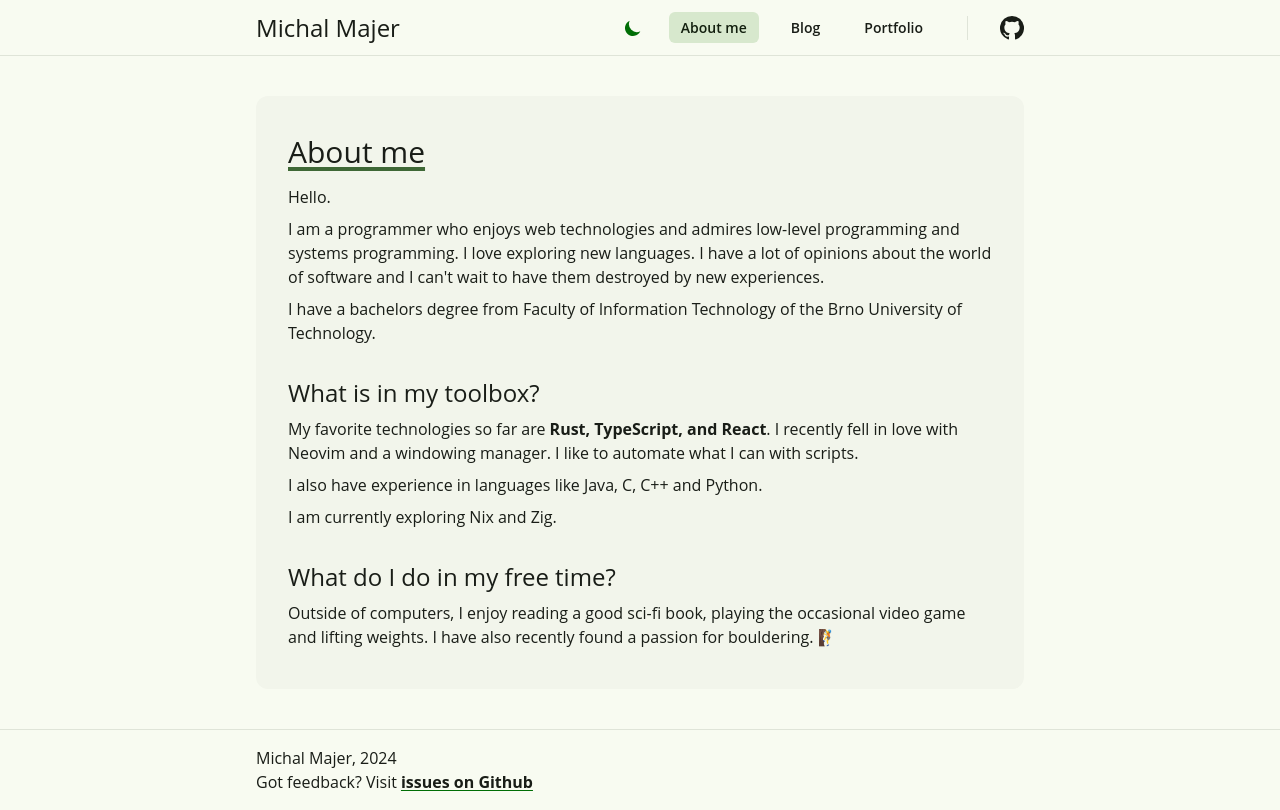
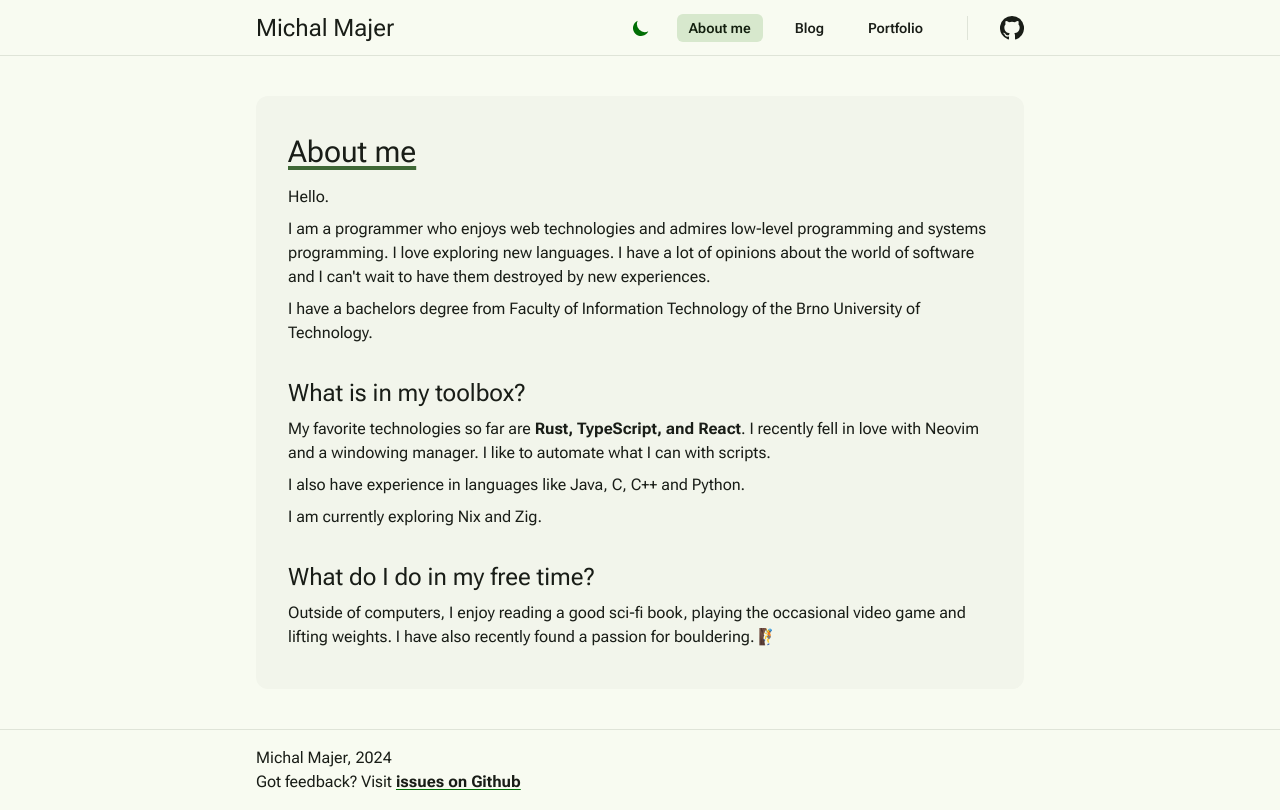
Before and after one commit to Sekky61/personal_website, a Next.js app in the folder web/: page /about in a window 1280 px wide. Built offline with nearby package versions, Linux system fonts and the light colour scheme.

Commit message:
Roboto font

```diff
--- a/web/app/layout.tsx
+++ b/web/app/layout.tsx
@@ -3,6 +3,7 @@ import Header from "@common/components/layout/Header";
 import type { Metadata } from "next";
 import { ThemeProvider } from "next-themes";
 import type React from "react";
+import { Roboto_Flex } from "next/font/google";
 
 import "../styles/globals.css";
 
@@ -10,13 +11,20 @@ export const metadata: Metadata = {
   title: "Majer",
 };
 
+const roboto_flex = Roboto_Flex({
+  subsets: ["latin-ext"],
+  display: "swap",
+  axes: ["slnt", "wdth"],
+  variable: "--font-roboto-flex",
+});
+
 export default function RootLayout({
   children,
 }: {
   children: React.ReactNode;
 }) {
   return (
-    <html lang="en">
+    <html lang="en" className={roboto_flex.className}>
       <body>
         <ThemeProvider attribute="class">
           <div className="min-h-screen grid grid-rows-layout">
--- a/web/common/components/Catchphrase.tsx
+++ b/web/common/components/Catchphrase.tsx
@@ -26,7 +26,7 @@ export const Catchphrase = () => {
   return (
     <>
       {client ? (
-        <div className="text-2xl ml-8 p-4 tertiary-cont rounded-bl-xl font-semibold">
+        <div className="text-2xl slanted ml-8 p-4 tertiary-cont rounded-bl-xl font-semibold">
           {randomCatchPhrase}
         </div>
       ) : null}
--- a/web/common/components/layout/Header.tsx
+++ b/web/common/components/layout/Header.tsx
@@ -9,7 +9,7 @@ import { GithubLogo } from "@common/svg/GithubLogo";
 
 const Header = () => {
   return (
-    <div className="neutral-bg sticky top-0 w-full border-b divide-slate-500 z-10 h-14">
+    <div className="sticky top-0 w-full border-b divide-slate-500 z-10 h-14">
       <div className="surface px-4 flex items-center h-full">
         <div className="small-container">
           <div className="flex gap-3 items-center">
--- a/web/styles/globals.css
+++ b/web/styles/globals.css
@@ -2,13 +2,6 @@
 @tailwind base;
 @tailwind components;
 @tailwind utilities;
-
-@import url('https://fonts.googleapis.com/css2?family=Open+Sans:wght@300;400;500;600;700&display=swap');
-
-/*
-TODO refactor bg-primary-40/[.08] into elevation
-https://m3.material.io/styles/color/the-color-system/color-roles
-*/
 
 @layer base {
   :root {
@@ -21,7 +14,6 @@ https://m3.material.io/styles/color/the-color-system/color-roles
 
   body {
     @apply surface;
-    font-family: 'Open Sans', sans-serif;
   }
 
   h1 {
@@ -109,6 +101,10 @@ https://m3.material.io/styles/color/the-color-system/color-roles
   .elevation-3 {
     box-shadow: rgba(0, 0, 0, 0.2) 0px 3px 3px -2px, rgba(0, 0, 0, 0.14) 0px 3px 4px 0px, rgba(0, 0, 0, 0.12) 0px 1px 8px 0px;
   }
+
+  .slanted {
+    font-variation-settings: 'slnt' -8;
+  }
 }
 
 /* Extra layer to make active links style take precedence over hover */
```
